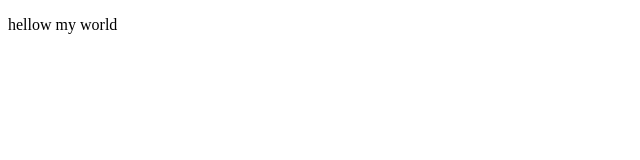
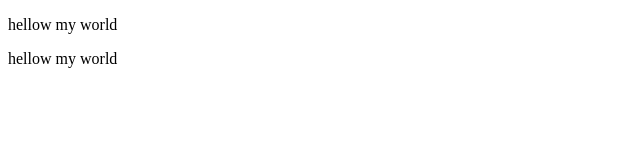
Before and after one commit to VsDevJs/first-project, a plain HTML site: page index.html in a window 1280 px wide. Shown: the full height of the page, 0-640 px from the left. Drawn offline with Linux system fonts and the light colour scheme.

Commit message:
Обновил оба файла - css, html

```diff
--- a/index.html
+++ b/index.html
@@ -7,5 +7,6 @@
 </head>
 <body>
     <p>hellow my world</p>
+    <p>hellow my world</p>
 </body>
 </html>
--- a/style.css
+++ b/style.css
@@ -0,0 +1,5 @@
+*{
+    margin:0px;
+    padding:0px;
+    font-size:10px;
+}
```
